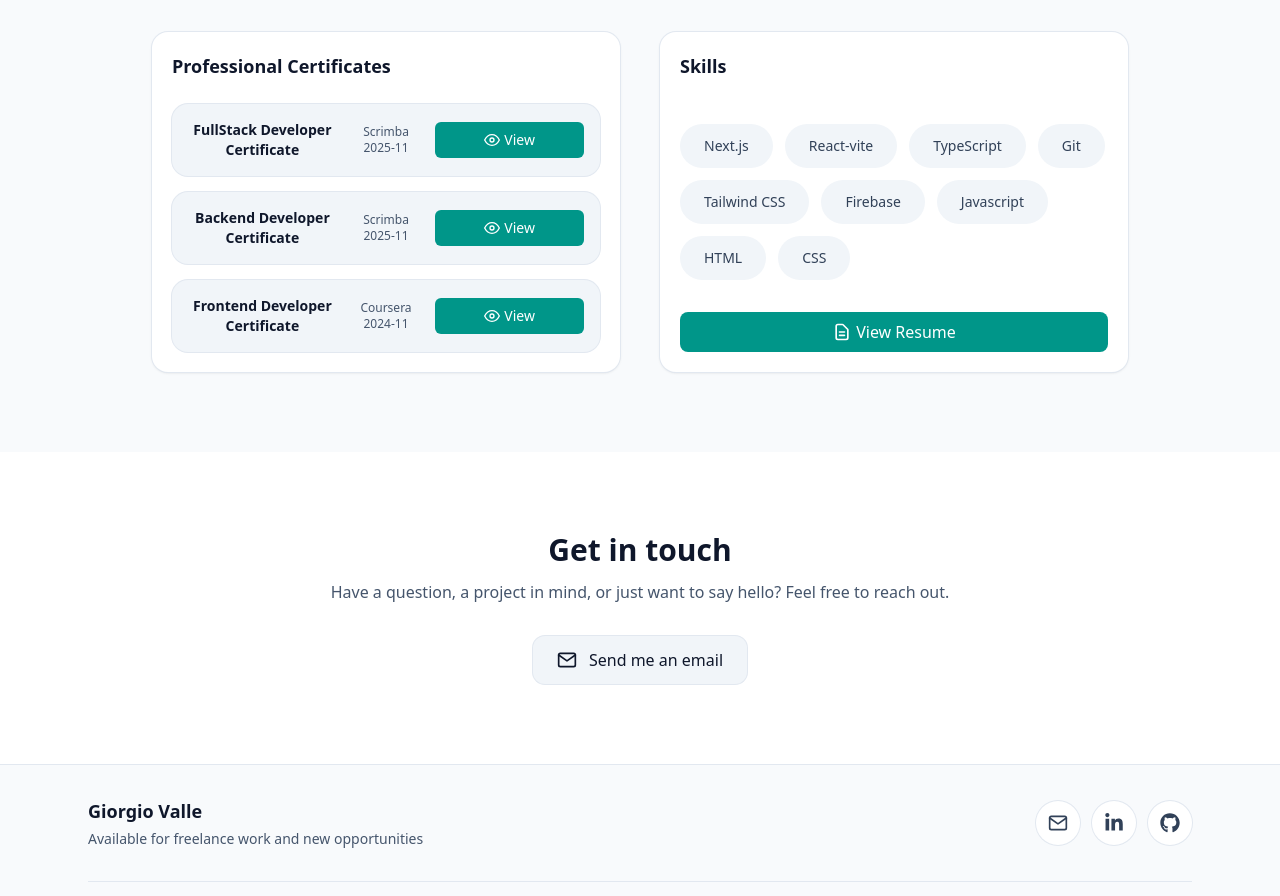
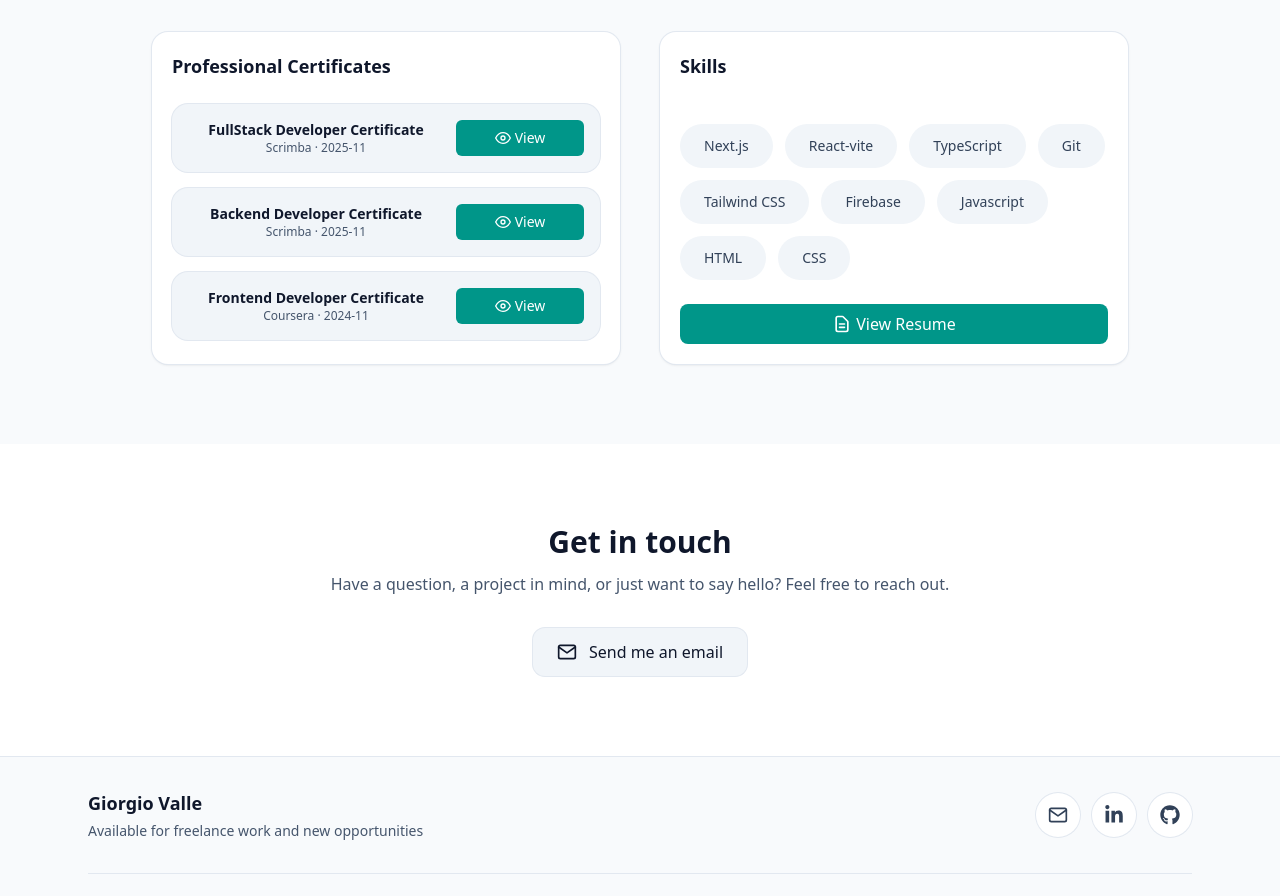
Before and after one commit to gyo82v/portfolio, a React (Vite) app: page / in a window 1280 px wide. Shown: the part 1480-2376 px from the top of the page. Built offline with nearby package versions, Linux system fonts and the light colour scheme.

Commit message:
refactor: delete unused code and add separatprs

```diff
--- a/src/components/CertificateCard.tsx
+++ b/src/components/CertificateCard.tsx
@@ -1,5 +1,5 @@
 import { FiEye } from "react-icons/fi";
-import type { Certificate } from "../data/certificates";
+import type { Certificate } from "../types/dataTypes";
 import { focusEffects, transitions } from "../styles/patterns";
 import { useLanguage } from "../i18n/useLanguage";
 
@@ -20,16 +20,16 @@ export default function CertificateCard({ certificate, onView }: Props) {
       `}
       aria-labelledby={`cert-${certificate.id}-title`}
     >
-      <div className="flex-1 flex flex-col items-center justify-center  md:flex-2 ">
+      <div className="flex-2 flex flex-col items-center justify-center  md:flex-2 ">
         <h3 id={`cert-${certificate.id}-title`} className="text-sm text-center font-semibold text-slate-900 dark:text-slate-100">
           {certificate.title}
         </h3>
+        <p
+          className="text-xs text-slate-600 dark:text-slate-300 "
+         >{certificate.issuer} · {certificate.date}
+         </p>
       </div>
-      <div className="text-xs flex-1 flex flex-col items-center justify-center  text-slate-600 dark:text-slate-300 ">
-        <p>{certificate.issuer}</p>
-        <p>{certificate.date}</p>
-      </div>
-      <div className="flex flex-1 md:flex-2 items-center w-full justify-center gap-2 ">
+      <div className="flex flex-1 items-center w-full justify-center gap-2 ">
         <button
           type="button"
           onClick={() => onView(certificate)}
```
